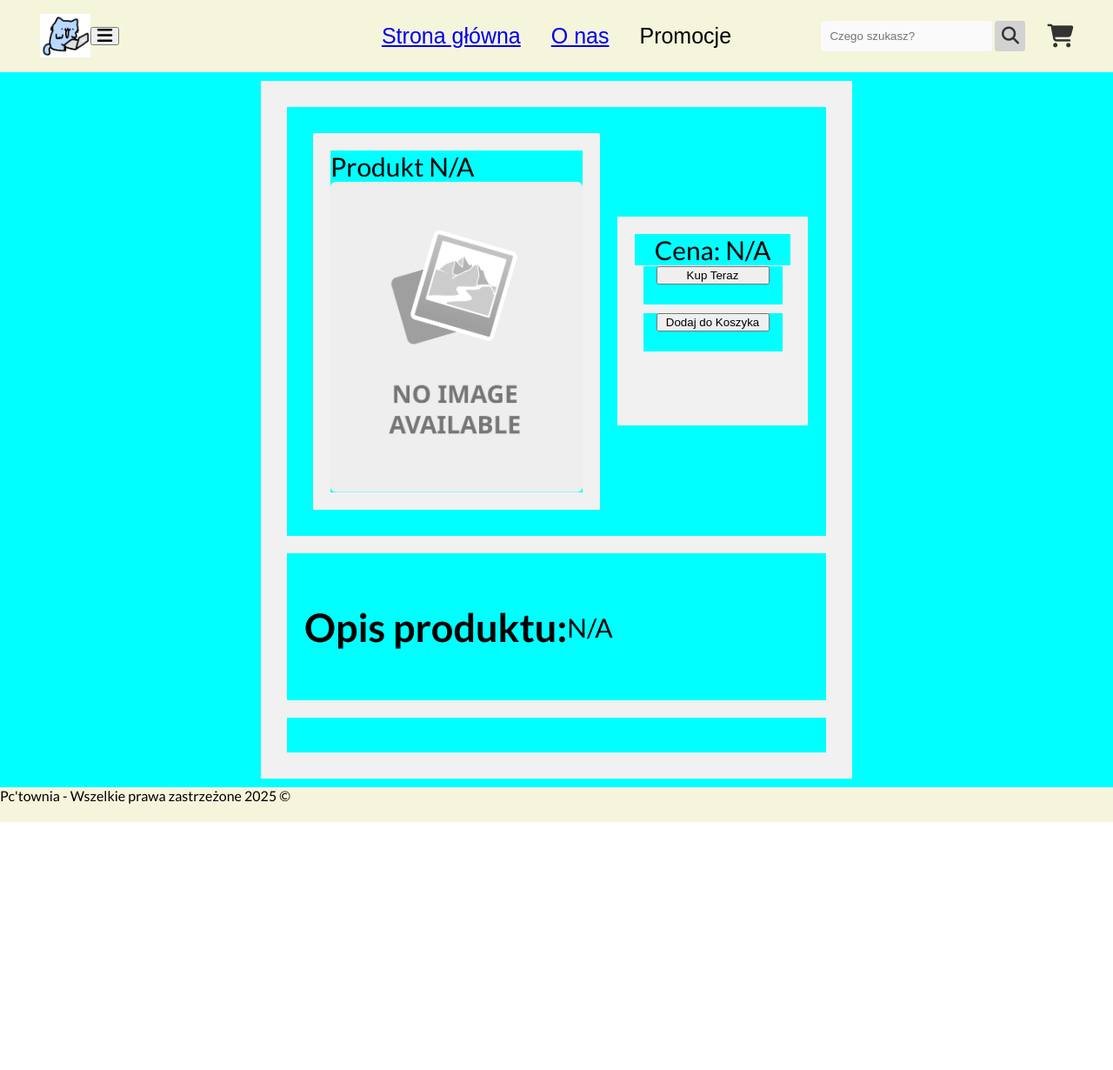
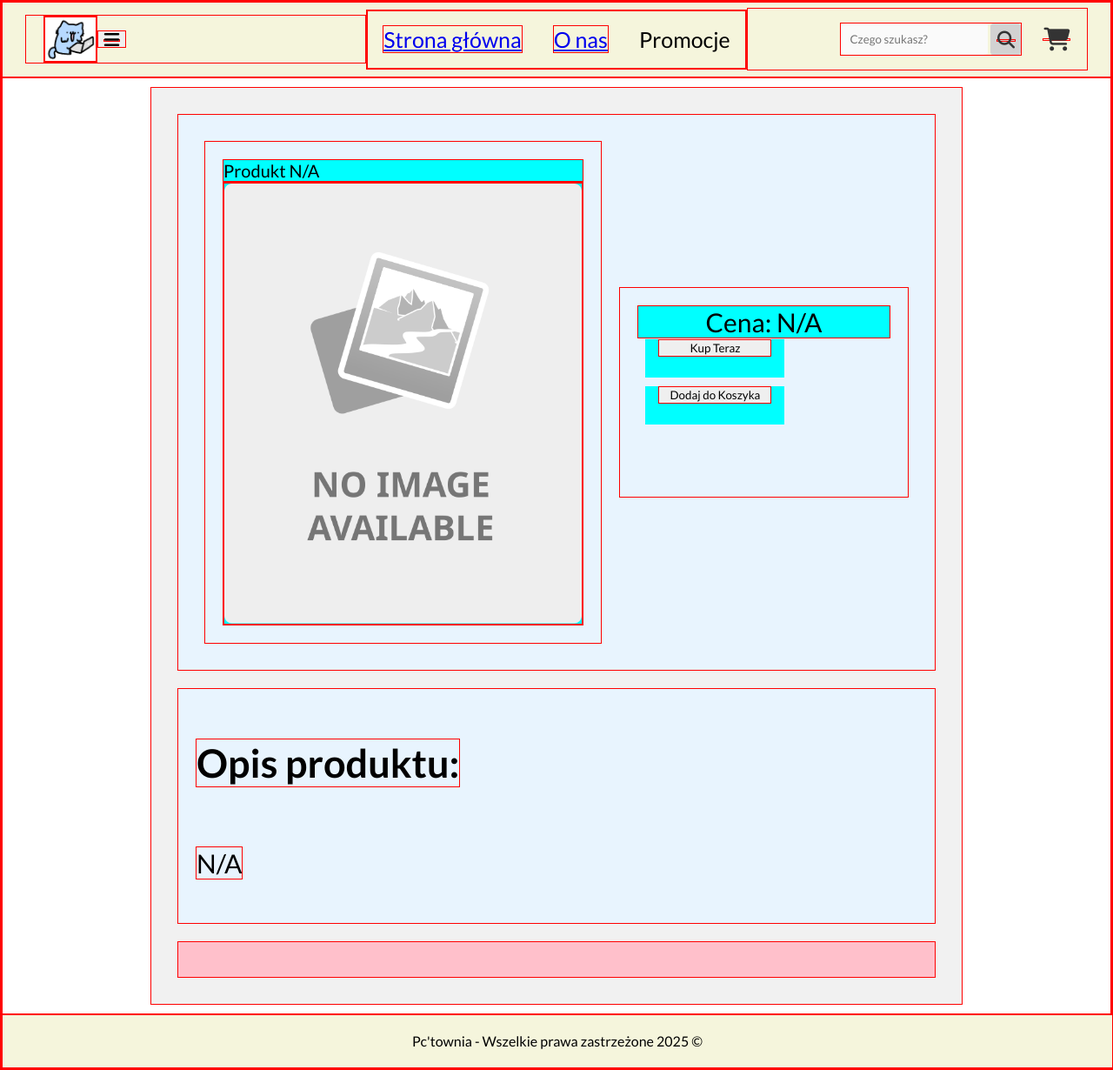
Before and after one commit to lisuseq/PB_Project_WWW, a plain HTML site: page product.html in a window 1280 px wide. Shown: the whole page at 87% size. Before the commit the page ends 945 px from the top, so only its background shows below. Drawn offline with Linux system fonts and the light colour scheme.

Commit message:
Dodano nowe style do strony produktu

```diff
--- a/style2.css
+++ b/style2.css
@@ -1,61 +1,9 @@
-#content{
-    background-color: aqua;
-    display: flex;
-    justify-content: center;
-    align-items: center;
+*{
+    border: 1px solid red;
+    font-family: lato;
 }
-
-#mainContainer {
-    background-color: #f1f1f1;
-    display: flex;
-    flex-direction: column;
-    margin: 10px;
-    padding: 20px;
-    font-size: 30px;
-    width: 50%;
-    min-height: 400px;
-}
-
-.mainContainerSection{
-    background-color: aqua;
-    display: flex;
-    align-items: center;
-    margin: 10px;
-    padding: 20px;
-}
-
-#product{
-    min-height: 400px;
-}
-
-#product > div {
-    flex-direction:row;
-    background-color: #f1f1f1;
-    margin: 10px;
-    padding: 20px;
-    width: 50%;
-}
-#leftProduct > div {
-    display: flex;
-    flex-direction: column;
-    background-color: aqua;
-}
-
-#rightProduct{
-    min-height: 200px;
-}
-
-#rightProduct > div{
-    text-align: center;
-    display: flex;
-    flex-direction: column;
-    background-color: aqua;
-}
-
-
 body{
     margin: 0;
-    font-family: lato;
 }
 header {
     width: 100%;
@@ -194,12 +142,73 @@ header {
 #buy_now {
     margin-top: 0.5%;
 }
+#content{
+    display: flex;
+    justify-content: center;
+    align-items: center;
+}
 
+#mainContainer {
+    background-color: #f1f1f1;
+    display: flex;
+    flex-direction: column;
+    margin: 10px;
+    padding: 20px;
+    font-size: 30px;
+    width: 70%;
+    min-height: 400px;
+}
 
+.mainContainerSection{
+    background-color: rgb(232, 244, 254);
+    display: flex;
+    align-items: center;
+    margin: 10px;
+    padding: 20px;
+}
 
+#product{
+    min-height: 400px;
+}
+
+#product > div {
+    flex-direction:row;
+    background-color: rgb(232, 244, 254);
+    margin: 10px;
+    padding: 20px;
+    width: 50%;
+}
+#leftProduct > div {
+    display: flex;
+    flex-direction: column;
+    background-color: aqua;
+}
+#productHeader{
+    align-items: flex-start;
+    font-size: 20px;
+}
+#rightProduct{
+    min-height: 200px;
+}
+#rightProduct > div{
+    text-align: center;
+    display: flex;
+    flex-direction: column;
+    background-color: aqua;
+}
+#description{
+    align-items: flex-start;
+    flex-direction: column;
+}
+#detailsDiv{
+    background-color: pink;
+}
 footer{
     width: 100%;
+    padding-top: 20px;
+    text-align: center;
     height: 40px;
     background-color: beige;
-    float: left;
+    display: flex;
+    justify-content: center;
 }
```
